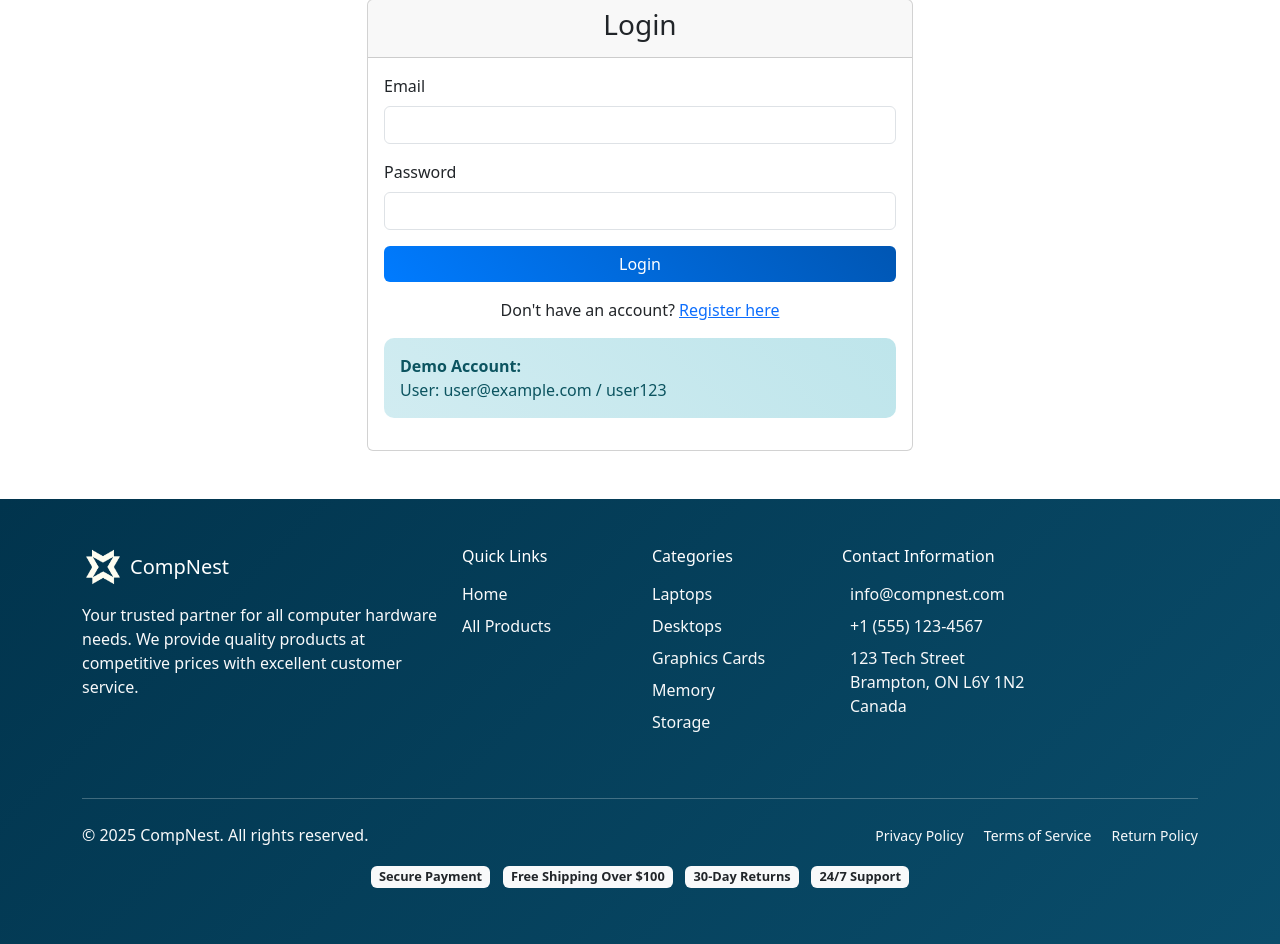
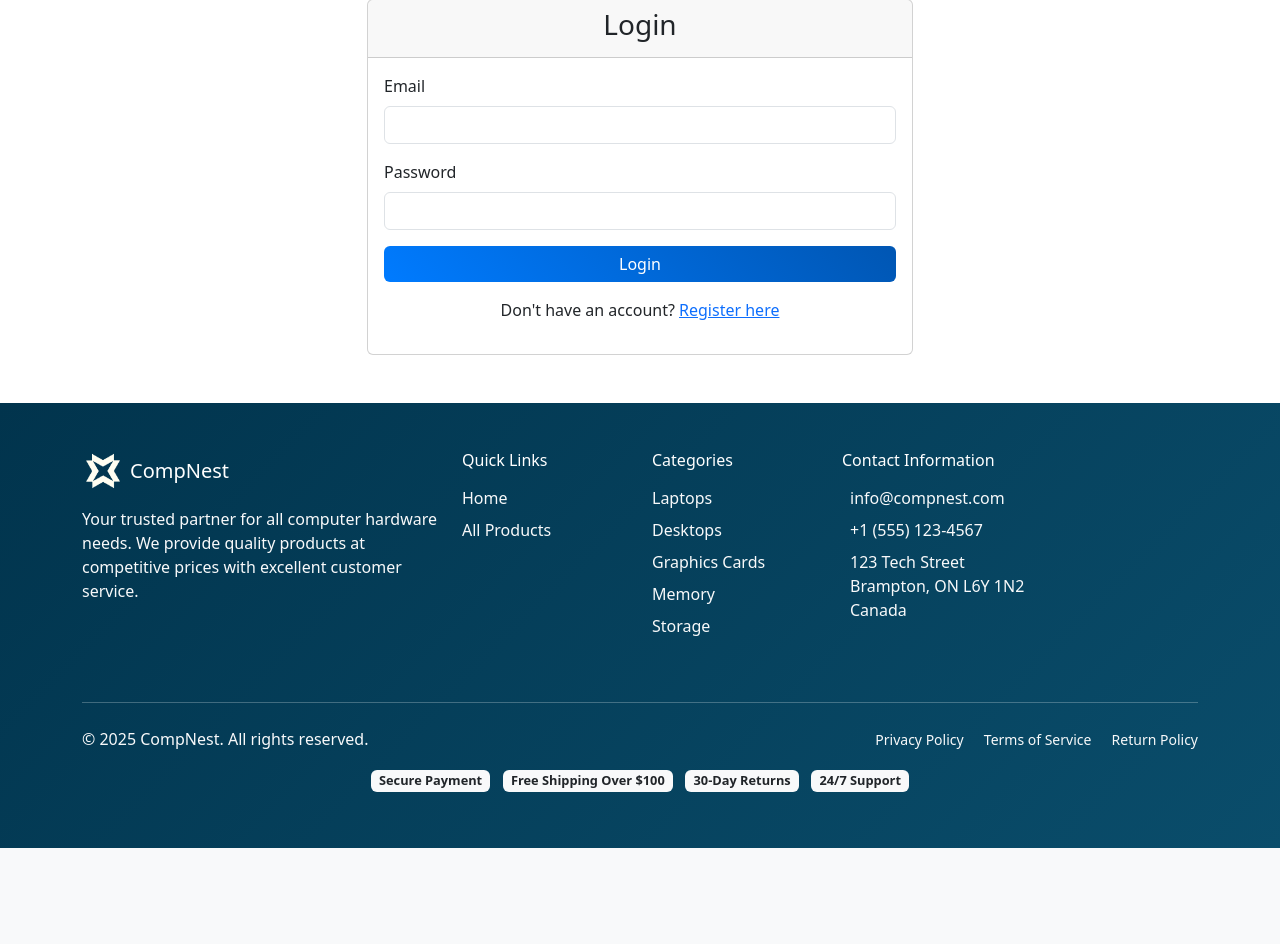
Before and after one commit to JayPatel-wd/CompNest, a PHP site: page /login.php in a window 1280 px wide. Shown: the part 116-1060 px from the top of the page. After the commit the page ends 964 px from the top, so only its background shows below. Run offline with PHP 8.4, Linux system fonts and the light colour scheme; some libraries are stand-ins or nearby versions.

Commit message:
login changed

```diff
--- a/login.php
+++ b/login.php
@@ -68,11 +68,6 @@ if ($_SERVER['REQUEST_METHOD'] == 'POST') {
                         <div class="text-center mt-3">
                             <p>Don't have an account? <a href="register.php">Register here</a></p>
                         </div>
-
-                        <div class="alert alert-info mt-3">
-                            <strong>Demo Account:</strong><br>
-                            User: user@example.com / user123
-                        </div>
                     </div>
                 </div>
             </div>
```
